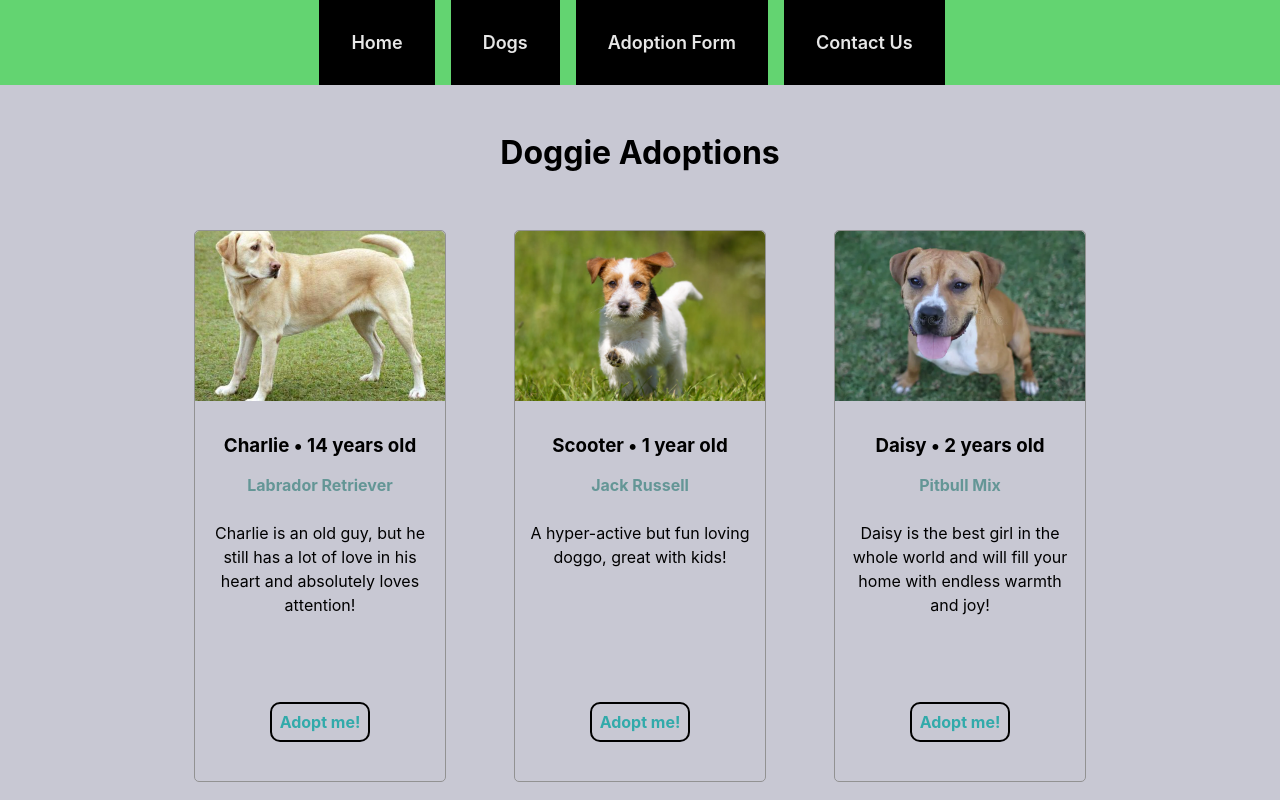
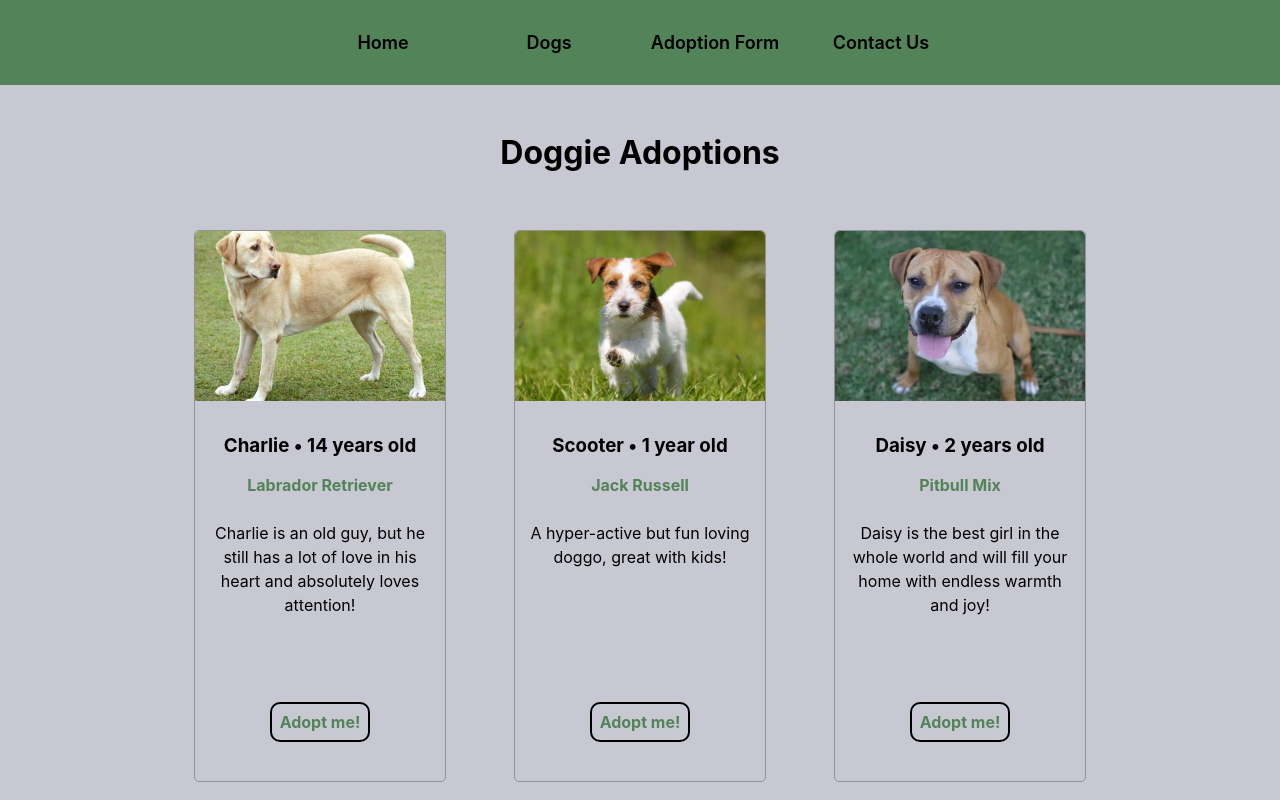
Before and after one commit to jburky15/doggo-adoption, a React (Create React App) app: page /DogAdoptions in a window 1280 px wide. Shown: the top 800 px of the page. Built offline with nearby package versions, Linux system fonts and the light colour scheme.

Commit message:
Fixed navbar spacing and colorizations

```diff
--- a/src/components/DogCard/dogcard.css
+++ b/src/components/DogCard/dogcard.css
@@ -15,7 +15,7 @@ img {
 }
 
 .dogBreed {
-    color: rgb(100, 150, 150);
+    color: rgb(83, 131, 88);
     font-weight: 700;
 }
 
--- a/src/components/NavBar/NavBar.css
+++ b/src/components/NavBar/NavBar.css
@@ -1,5 +1,5 @@
 .pageLinks {
-    background: rgb(99, 212, 113);
+    background: rgb(83, 131, 88);
     width: 100%;
     height: 85px;
     display: flex;
@@ -8,16 +8,16 @@
 }
 
 .pageLink {
-    color: rgb(231, 231, 231);
+    color: rgb(0, 0, 0);
     font-size: 1.125rem;
     font-weight: 600;
-    background: rgb(0, 0, 0);
     display: flex;
     align-items: center;
+    justify-content: center;
     text-decoration: none;
     margin-right: 1rem;
-    padding: 0 2rem;
     height: 100%;
+    width: 150px;
     cursor: pointer;
 }
 
--- a/src/components/adoptButton/adoptbutton.css
+++ b/src/components/adoptButton/adoptbutton.css
@@ -1,7 +1,7 @@
 .adoptionBtn {
     text-decoration: none;
     font-weight: 700;
-    color: rgb(50, 170, 170);
+    color: rgb(83, 131, 88);
     background: none;
     border: 2px solid black;
     border-radius: 10px;
```
